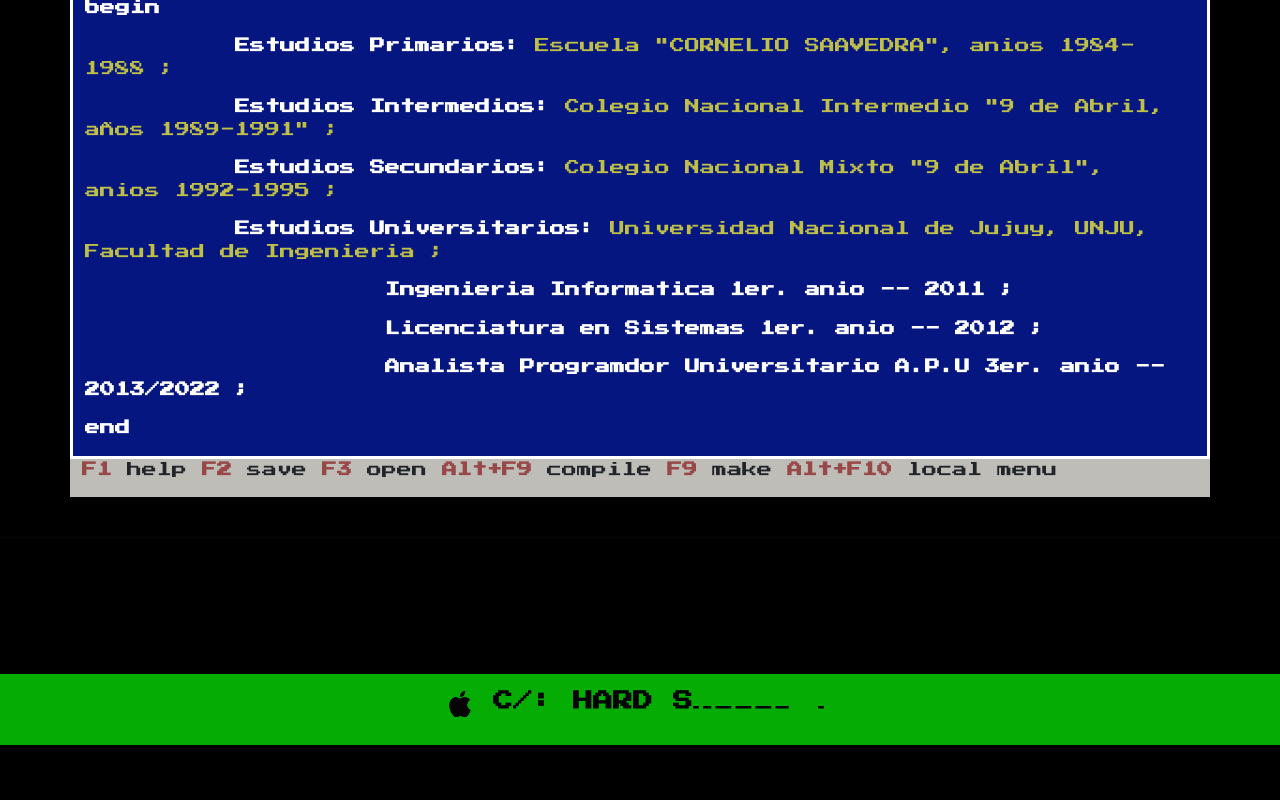
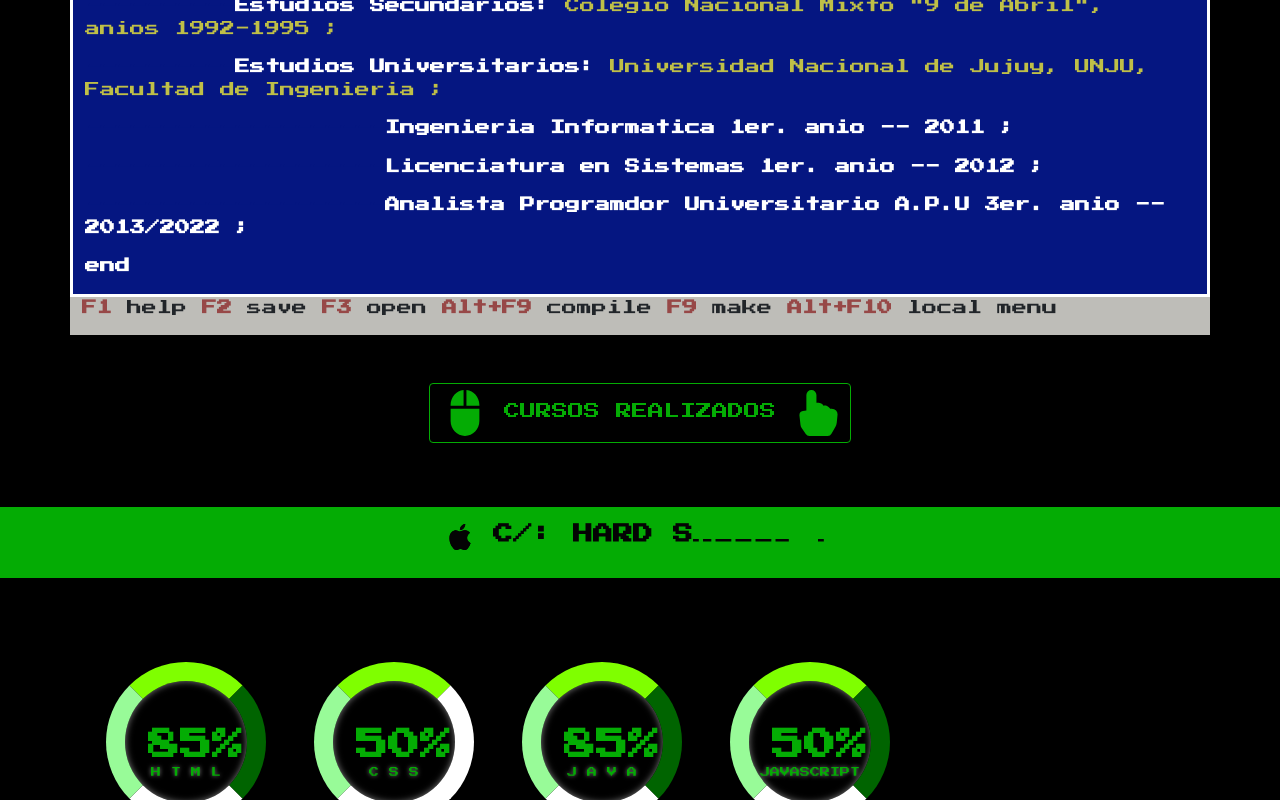
Before and after one commit to marcioRLopez/portfolio-frontend, an Angular app in the folder frontend/: page / in a window 1280 px wide. Shown: the part 3187-3987 px from the top of the page. Built offline with nearby package versions, Linux system fonts and the light colour scheme.

Commit message:
correcion y eliminacion de varios aspectos

```diff
--- a/frontend/src/app/app.component.html
+++ b/frontend/src/app/app.component.html
@@ -3,6 +3,7 @@
 <app-acerca-de></app-acerca-de>
 <app-experiencia-laboral></app-experiencia-laboral>
 <app-educacion></app-educacion>
+<app-cursos-realizados></app-cursos-realizados>
 <app-hard-soft-skills></app-hard-soft-skills>
 <app-proyectos></app-proyectos>
 <app-footer></app-footer>
--- a/frontend/src/app/components/acerca-de/acerca-de.component.html
+++ b/frontend/src/app/components/acerca-de/acerca-de.component.html
@@ -20,7 +20,3 @@
   <div id="divisor1">
     <p><strong>F10=Actions Shift+F9=Command Prompt </strong></p>
   </div>
-  <!--espacio y linea de separacion-->
-  <br>
-  <hr>
-  <br>
--- a/frontend/src/app/components/cursos-realizados/cursos-realizados.component.css
+++ b/frontend/src/app/components/cursos-realizados/cursos-realizados.component.css
@@ -0,0 +1,10 @@
+p{
+    text-align: center;
+
+
+}
+.btn{
+    color:#04ac04 ;
+    border-style: double;
+    border-color: #04ac04;
+}
--- a/frontend/src/app/components/cursos-realizados/cursos-realizados.component.html
+++ b/frontend/src/app/components/cursos-realizados/cursos-realizados.component.html
@@ -1 +1,24 @@
-<p>cursos-realizados works!</p>
+
+
+<p>
+    <button class="btn " type="button" data-bs-toggle="collapse" data-bs-target="#collapseExample"
+    aria-expanded="false" aria-controls="collapseExample">
+
+    <svg xmlns="http://www.w3.org/2000/svg" width="46" height="46" fill="currentColor" class="bi bi-mouse2-fill" viewBox="0 0 16 16">
+      <path d="M7.5.026C4.958.286 3 2.515 3 5.188V5.5h4.5V.026zm1 0V5.5H13v-.312C13 2.515 11.042.286 8.5.026zM13 6.5H3v4.313C3 13.658 5.22 16 8 16s5-2.342 5-5.188V6.5z"/>
+    </svg>
+
+        CURSOS REALIZADOS
+        <svg xmlns="http://www.w3.org/2000/svg" width="46" height="46" fill="currentColor" class="bi bi-hand-index-fill" viewBox="0 0 16 16">
+            <path d="M8.5 4.466V1.75a1.75 1.75 0 1 0-3.5 0v5.34l-1.2.24a1.5 1.5 0 0 0-1.196 1.636l.345 3.106a2.5 2.5 0 0 0 .405 1.11l1.433 2.15A1.5 1.5 0 0 0 6.035 16h6.385a1.5 1.5 0 0 0 1.302-.756l1.395-2.441a3.5 3.5 0 0 0 .444-1.389l.271-2.715a2 2 0 0 0-1.99-2.199h-.581a5.114 5.114 0 0 0-.195-.248c-.191-.229-.51-.568-.88-.716-.364-.146-.846-.132-1.158-.108l-.132.012a1.26 1.26 0 0 0-.56-.642 2.632 2.632 0 0 0-.738-.288c-.31-.062-.739-.058-1.05-.046l-.048.002z"/>
+          </svg>
+
+    </button>
+  </p>
+  <div class="collapse" id="collapseExample">
+    <div class="card card-body">
+      he realizado unicamente cursos tutoriales de youtube, y cursos online sin certificado
+    </div>
+  </div>
+<br>
+<br>
--- a/frontend/src/app/components/educacion/educacion.component.html
+++ b/frontend/src/app/components/educacion/educacion.component.html
@@ -53,11 +53,5 @@
       </div>
     </div>
   </div>
-  <!--espacio y linea de separacion-->
-  <br>
-  <hr>
   <br>
   <br>
-  <br>
-  <br>
-  <br>
--- a/frontend/src/app/components/experiencia-laboral/experiencia-laboral.component.html
+++ b/frontend/src/app/components/experiencia-laboral/experiencia-laboral.component.html
@@ -76,8 +76,3 @@
       </li>
     </ul>
   </div>
-  <!--espacio y linea de separacion-->
-
-  <br>
-  <hr>
-  <br>
--- a/frontend/src/app/components/footer/footer.component.html
+++ b/frontend/src/app/components/footer/footer.component.html
@@ -2,8 +2,7 @@
     <footer>
         <p> Marcio Rosamel Lopez Perez | © Argentina Programa #YoProgramo 2023</p>
         <p>Jujuy, Argentina</p>
-<br>
-<br>
+
     </footer>
 
 </div>
--- a/frontend/src/app/components/hard-soft-skills/hard-soft-skills.component.css
+++ b/frontend/src/app/components/hard-soft-skills/hard-soft-skills.component.css
@@ -93,7 +93,7 @@ h1 {
     font-family: 'Press Start 2P', cursive;
     position: relative;
     width: 100%;
-    font-size: 16px;
+    font-size: 10px;
 }
 
 .contenedor-arbol,
@@ -231,25 +231,5 @@ h1 {
     color: #04ac04;
 
     font-family: 'Press Start 2P', cursive;
-    font-size: 35px;
-}
-
-/*estilo de arte ASCII*/
-pre {
-    color: #dd9d20;
     font-size: 20px;
 }
-
-#monitor {
-    border-style: solid;
-    border-color: #dd9d20;
-    margin-bottom: 50px;
-}
-
-#monitor2 {
-    color: #dd9d20;
-}
-
-.icon {
-    color: #dd9d20;
-}
--- a/frontend/src/app/components/hard-soft-skills/hard-soft-skills.component.html
+++ b/frontend/src/app/components/hard-soft-skills/hard-soft-skills.component.html
@@ -120,7 +120,5 @@
   </div>
 
   <!--espacio y linea de separacion-->
-  <br>
+
   <hr>
-  <br>
-  <br>
--- a/frontend/src/app/components/proyectos/proyectos.component.html
+++ b/frontend/src/app/components/proyectos/proyectos.component.html
@@ -16,21 +16,8 @@
       <!--PROYECTOS-->
       <div id="monitor" class="container">
         <div class="row">
-          <p id="monitor2">SISTEMA DE ATENCION DE PACIENTES DE VETERINARIA --> <a
-              href="https://github.com/marcioRLopez/2019.git" target="_blank"><img class="icon"
-                src="imagenes/huella.png" alt=""></a></p>
-          <p id="monitor2">PAGINA ESTATICA EN HTML, CSS Y BOOTSTRAP DE MI PORTFOLIO -->
-            https://github.com/marcioRLopez/pagina-estatica-html-.git</p>
-          <p id="monitor2">FRONTEND DE MI PORTFOLIO --> https://github.com/marcioRLopez/portfolio-frontend.git</p>
-          <p id="monitor2">BACKEND DE MI PORTFOLIO --> https://github.com/marcioRLopez/portfolio-backend.git</p>
-          <p id="monitor2">SISTEMA DE REUNIONES --> https://github.com/leven2000/TpFinal-grupo5.git</p>
+          <p id="monitor2"> // trabajos unicamente locales, ninguno publicado en la web --> </p>
         </div>
       </div>
-
     </div>
   </div>
-  <!--espacio y linea de separacion-->
-  <br>
-  <hr>
-  <br>
-  <br>
```
Also changed, not shown: frontend/src/app/components/footer/footer.component.css (line endings or trailing spaces).
